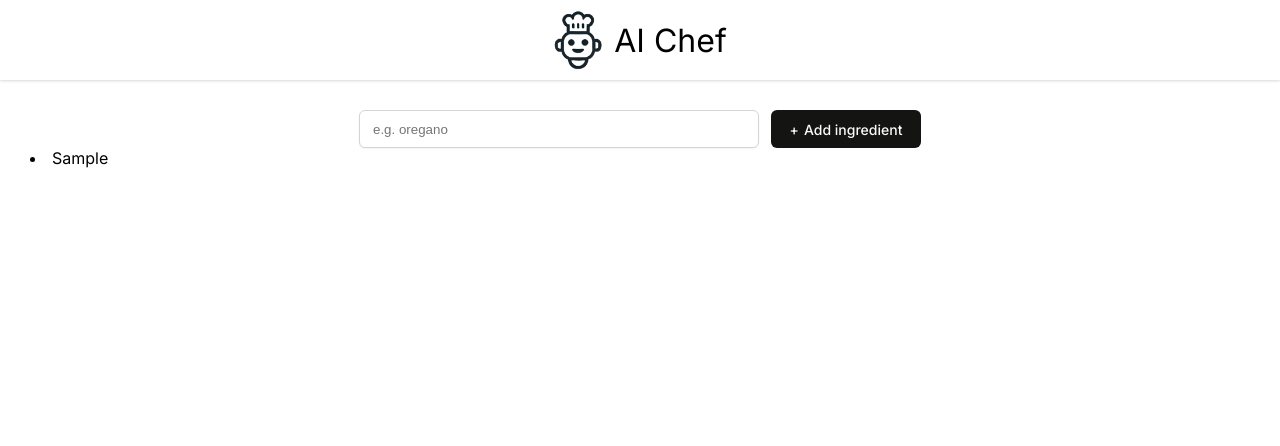
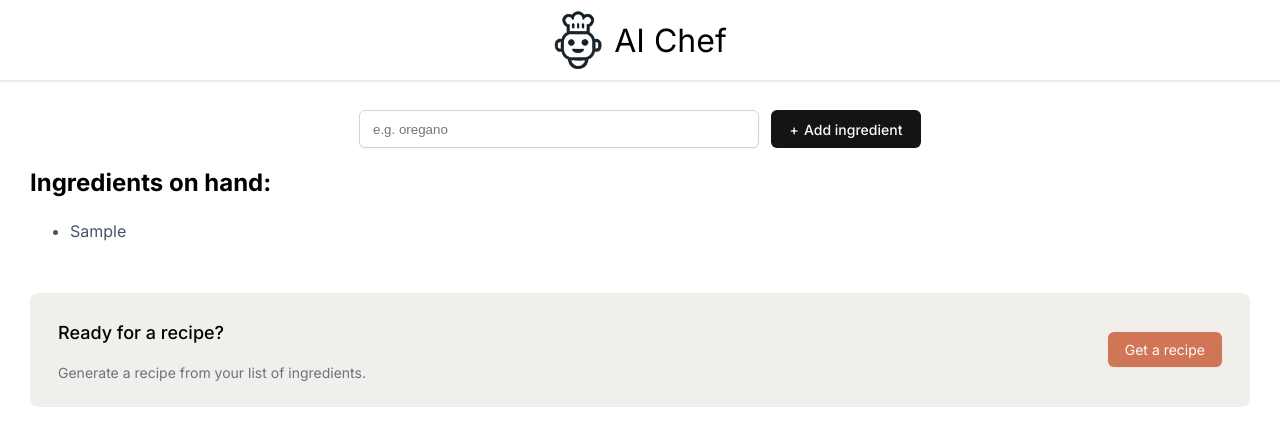
Before and after one commit to Saqibb786/AI-Chef, a React (Vite) app: page / in a window 1280 px wide. Both pictures are taken after typing "Sample" into the empty fields and a click on the button "Add ingredient". Shown: the top 446 px of the page. Built offline with nearby package versions, Linux system fonts and the light colour scheme.

Commit message:
refactor: add conditional rendering

```diff
--- a/src/components/Main.jsx
+++ b/src/components/Main.jsx
@@ -13,6 +13,7 @@
 
     }
 
+
   return (
         <main>
             <form className="add-ingredient-form" action={addIngredient}>
@@ -25,7 +26,18 @@
                 <button>Add ingredient</button>
             </form>
 
-            {ingredientsListItems}
+            {ingredientsList.length > 0 ?
+                <section>
+                <h2>Ingredients on hand:</h2>
+                <ul className="ingredients-list" aria-live="polite">{ingredientsListItems}</ul>
+                <div className="get-recipe-container">
+                    <div>
+                        <h3>Ready for a recipe?</h3>
+                        <p>Generate a recipe from your list of ingredients.</p>
+                    </div>
+                    <button>Get a recipe</button>
+                </div>
+            </section> : null}
         </main>
   )
 }
--- a/src/index.css
+++ b/src/index.css
@@ -72,6 +72,47 @@
 
 /* -------------------------- */
 
+ul.ingredients-list {
+    margin-bottom: 48px;
+}
+
+ul.ingredients-list > li {
+    color: #475467;
+    line-height: 28px;
+}
+
+.get-recipe-container {
+    display: flex;
+    justify-content: space-between;
+    align-items: center;
+    border-radius: 8px;
+    background: #F0EFEB;
+    padding: 10px 28px;
+}
+
+.get-recipe-container h3 {
+    font-size: 1.125rem;
+    font-weight: 500;
+    line-height: 24px;
+}
+
+.get-recipe-container p {
+    color: #6B7280;
+    font-size: 0.875rem;
+    line-height: 20px;
+}
+
+.get-recipe-container button {
+    border: none;
+    border-radius: 6px;
+    background: #D17557;
+    box-shadow: 0px 1px 2px 0px rgba(0, 0, 0, 0.05);
+    color: #FAFAF8;
+    padding: 9px 17px;
+    font-family: Inter, sans-serif;
+    font-size: 0.875rem;
+    cursor: pointer;
+}
 /* -------------------------- */
 
 /* -------------------------- */
```
Also changed, not shown: tasks.txt.
